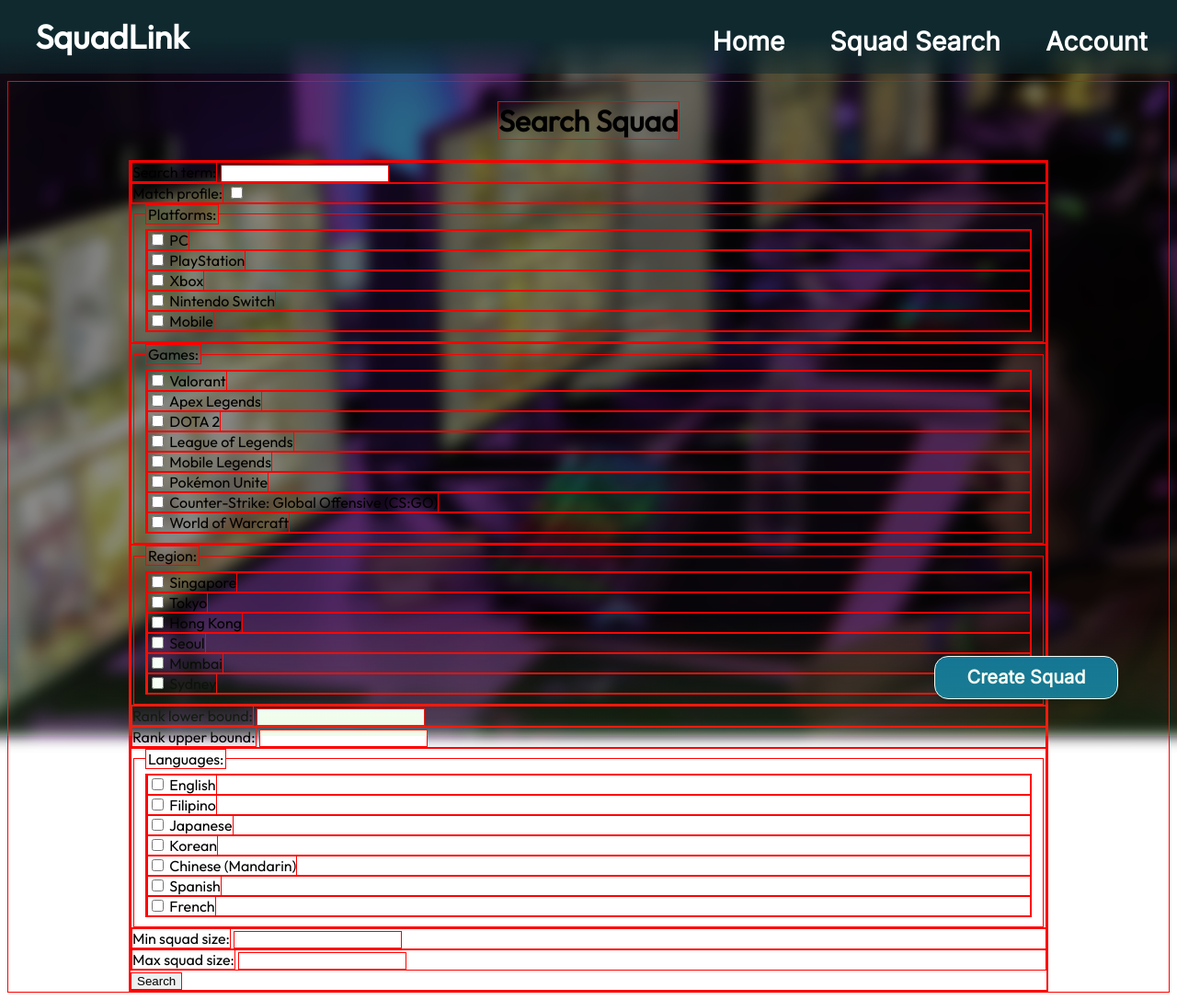
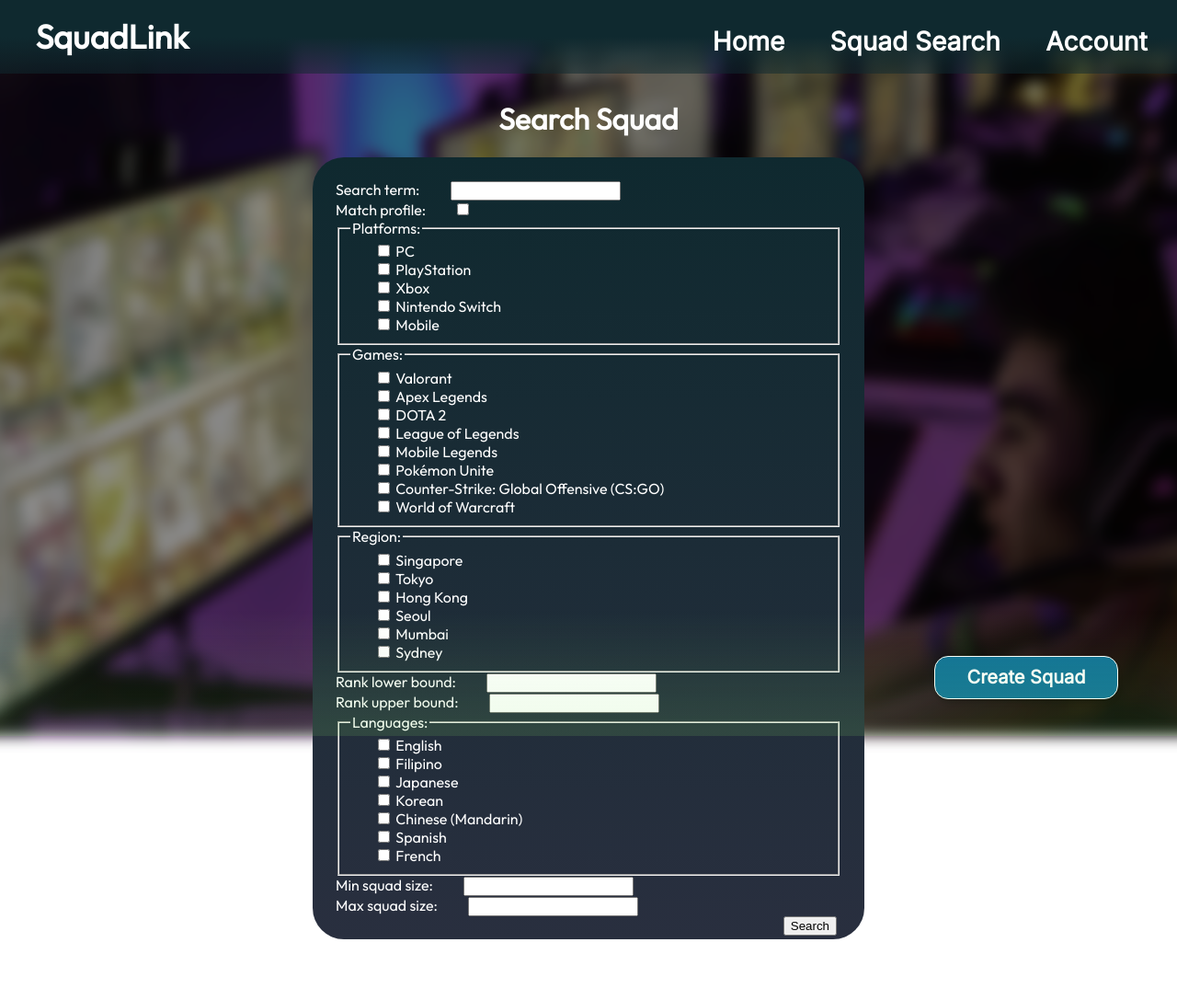
Before and after one commit to francodvelasco/SquadLink, a Django app: page /lobby/search/ in a window 1280 px wide. Shown: the whole page at 92% size. After the commit the page ends 1021 px from the top, so only its background shows below. Run offline with Django 4.2, Linux system fonts and the light colour scheme.

Commit message:
fix squad_search css

```diff
--- a/SquadLinkApp/SquadLobby/views.py
+++ b/SquadLinkApp/SquadLobby/views.py
@@ -217,7 +217,8 @@ class LobbySearchView(View):
             platform_dict = dict(LobbyCreateForm.PLATFORMS)
             platform_choices = form.cleaned_data.get('platforms')
             for platform in platform_choices:
-                platform_filter |= Q(platforms__icontains=platform_dict[platform])
+                platform_filter |= Q(
+                    platforms__icontains=platform_dict[platform])
 
             game_filter = Q()
             game_dict = dict(LobbyCreateForm.GAMES)
@@ -235,7 +236,8 @@ class LobbySearchView(View):
             language_dict = dict(LobbyCreateForm.LANGUAGES)
             language_choices = form.cleaned_data.get('languages')
             for language in language_choices:
-                language_filter |= Q(language__icontains=language_dict[language])
+                language_filter |= Q(
+                    language__icontains=language_dict[language])
 
             rank_filter = Q()
             rank_lo_bound = form.cleaned_data.get('rank_lower_bound')
@@ -256,10 +258,11 @@ class LobbySearchView(View):
             if match_profile and request.user.is_authenticated:
                 # match based off profile data
                 user = SquadLinkUserModel.objects.get(user=request.user)
-                user_platforms = set(map(strip, user.platforms.split(',')))
+                user_platforms = set(map(str.strip, user.platforms.split(',')))
 
                 for platform in user_platforms:
-                    platform_filter |= Q(platforms__icontains=platform_dict[platform])
+                    platform_filter |= Q(
+                        platforms__icontains=platform_dict[platform])
 
                 user_game = user.game
                 game_filter |= Q(game__icontains=game_dict[user_game])
--- a/SquadLinkApp/Templates/lobby_search.html
+++ b/SquadLinkApp/Templates/lobby_search.html
@@ -1,6 +1,6 @@
 {% extends 'base.html' %}
 
-{% block title %}Squad Search{% endblock %}
+{% block title %} Squad Search {% endblock %}
 
 {% load static %}
 {% block content %}
@@ -15,7 +15,7 @@
             {% csrf_token %}
 
             {{ search_form.as_div }}
-            <button type="submit" id="invitebutton">
+            <button type="submit" id="searchbutton">
                 Search
             </button>
         </form>
--- a/SquadLinkApp/UserProfile/static/style.css
+++ b/SquadLinkApp/UserProfile/static/style.css
@@ -2605,22 +2605,37 @@ header {
     color: #FFFFFF;
 }
 
-#lobbysearch * {
-    border: 1px solid red;
-}
 
 #lobbysearch {
     position: relative;
     margin: 80px 0 0 0;
-    border: 1px solid red;
     display: flex;
     flex-direction: column;
     justify-content: center;
     align-items: center;
+    color: white;
 }
 
 #lobbysearch #box {
     position: relative;
-    width: min(1000px, 80%);
-
-}
+    width: min(600px, 60%);
+
+    max-width: 1200px;
+    background: linear-gradient(180deg, #0F292F 0%, #292F3F 100%);
+    border-radius: 34px;
+    padding: 25px;
+
+    max-height: calc(100% - 80px);
+
+    flex: none;
+    overflow-y: auto;
+}
+
+#lobbysearch #searchbutton {
+    position: absolute;
+    right: 30px;
+}
+
+#lobbysearch input {
+    margin-left: 30px;
+}
```
Also changed, not shown: SquadLinkApp/db.sqlite3.
